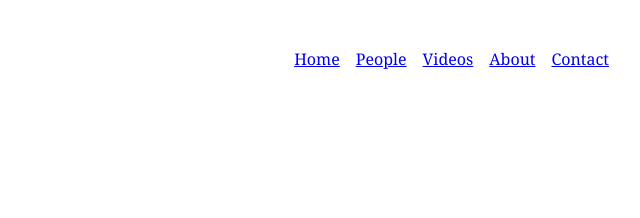
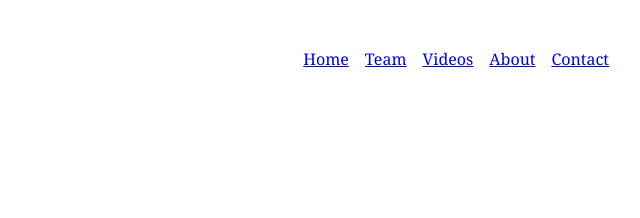
Before and after one commit to jorger99/RostrosFisicosGatsby, a Gatsby site: page /about/ in a window 1280 px wide. Shown: the full height of the page, 449-1089 px from the left. Built offline with nearby package versions, Linux system fonts and the light colour scheme; Gatsby itself is replaced by a stand-in of ours.

Commit message:
Update pagelayout.js

```diff
--- a/src/components/pagelayout.js
+++ b/src/components/pagelayout.js
@@ -18,7 +18,7 @@ export default function PageLayout({ children }) {
 
       <ul style={{ listStyle: `none`, float: `right`, color: 'black' }}>
         <ListLink to="/">Home</ListLink>
-        <ListLink to="/people/">People</ListLink>
+        <ListLink to="/people/">Team</ListLink>
         <ListLink to="/videos/">Videos</ListLink>
         <ListLink to="/about/">About</ListLink>
         <ListLink to="/contact/">Contact</ListLink>
```
